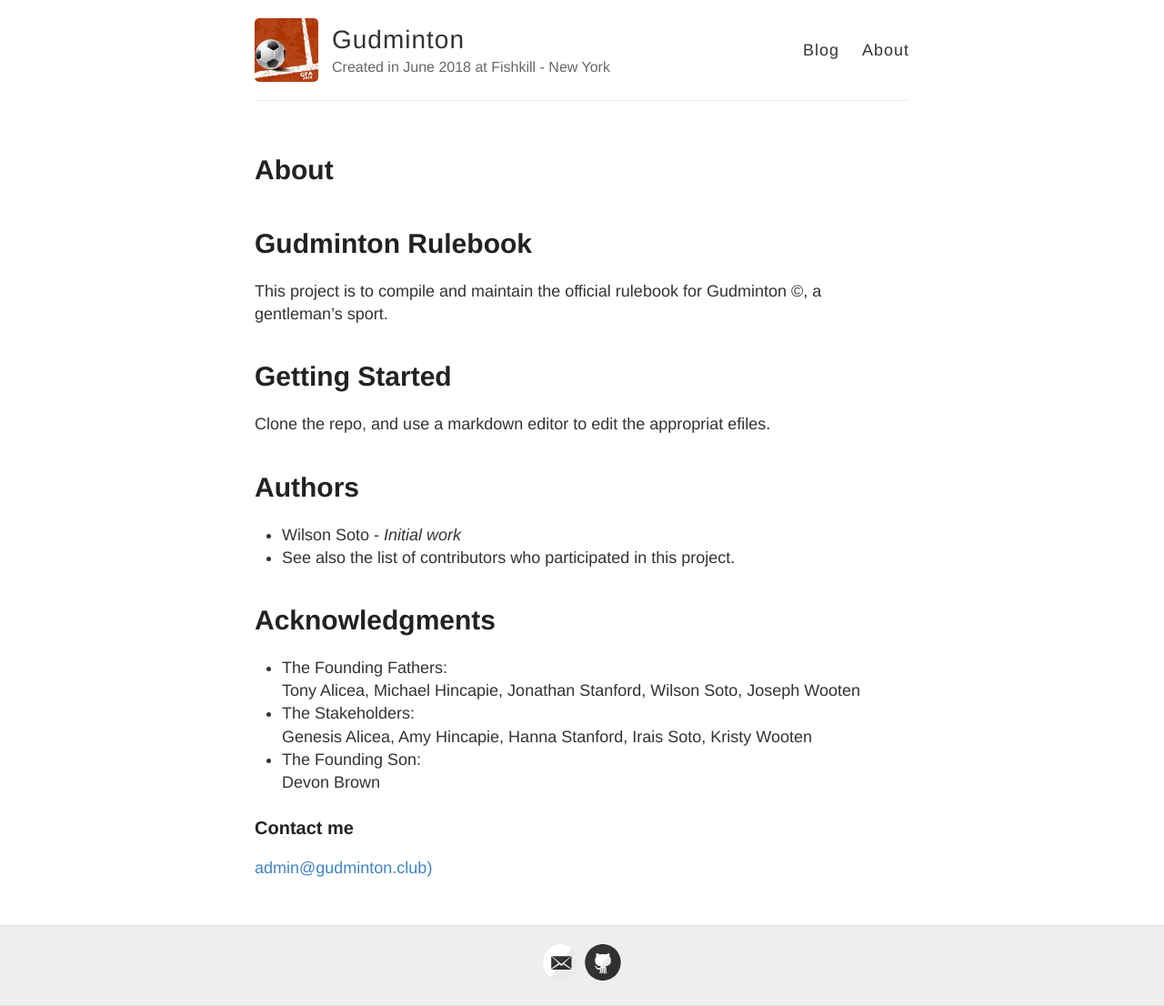
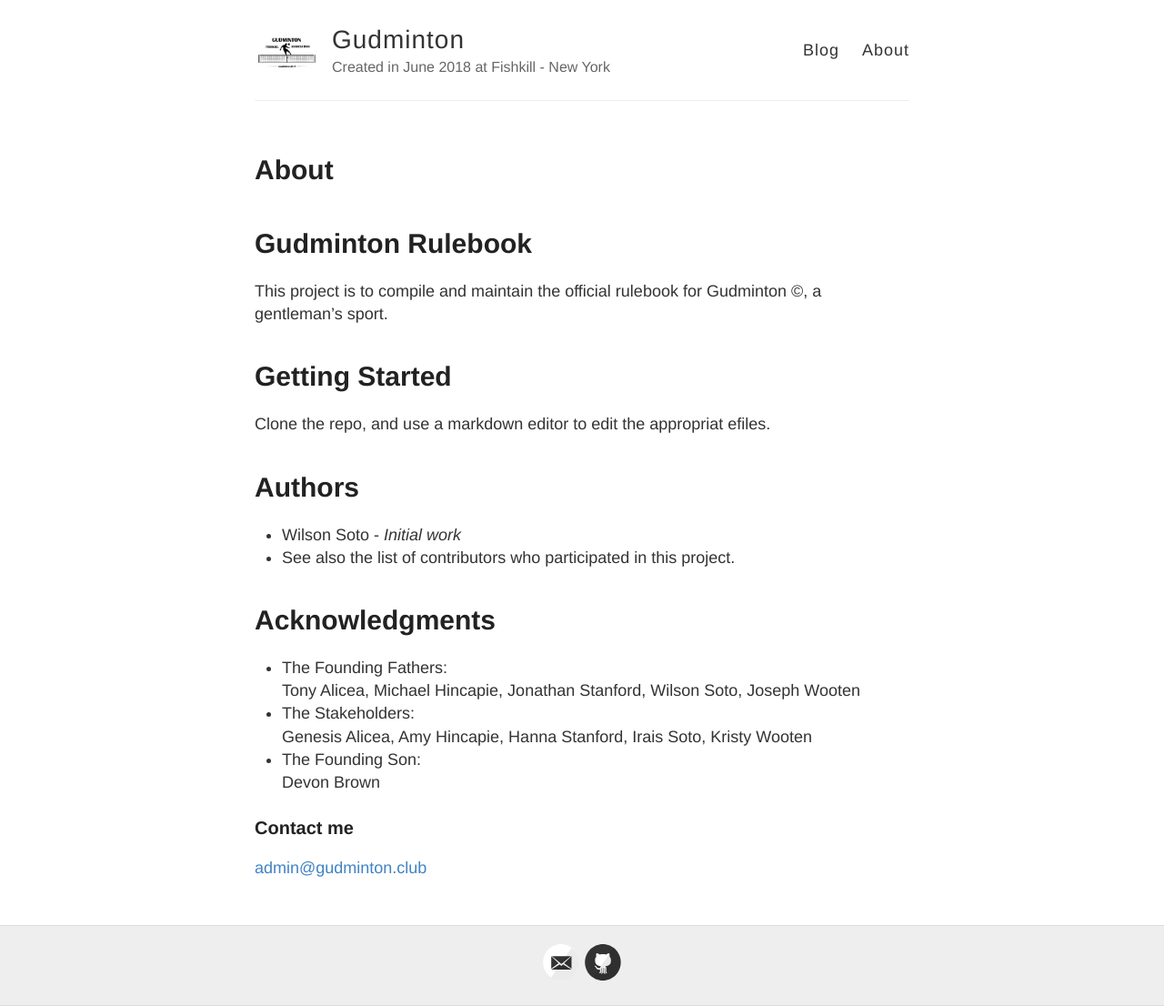
Before and after one commit to gudminton/gudminton.github.io, a Jekyll site: the page built from about.md, in a window 1280 px wide. Shown: the whole page at 91% size. Built offline with Jekyll 4.4.1, drawn with Linux system fonts in a browser that asks for light colours.

```diff
--- a/_config.yml
+++ b/_config.yml
@@ -9,7 +9,7 @@
 description: Created in June 2018 at Fishkill - New York
 
 # URL of your avatar or profile pic (you could use your GitHub profile pic)
-avatar: "/images/gudminton_logo2.JPG"
+avatar: "/images/gudminton_logo.JPG"
 
 #
 # Flags below are optional
--- a/about.md
+++ b/about.md
@@ -27,4 +27,4 @@
 
 ### Contact me
 
-[admin@gudminton.club)](mailto:admin@gudminton.club)
+[admin@gudminton.club](mailto:admin@gudminton.club)
```
